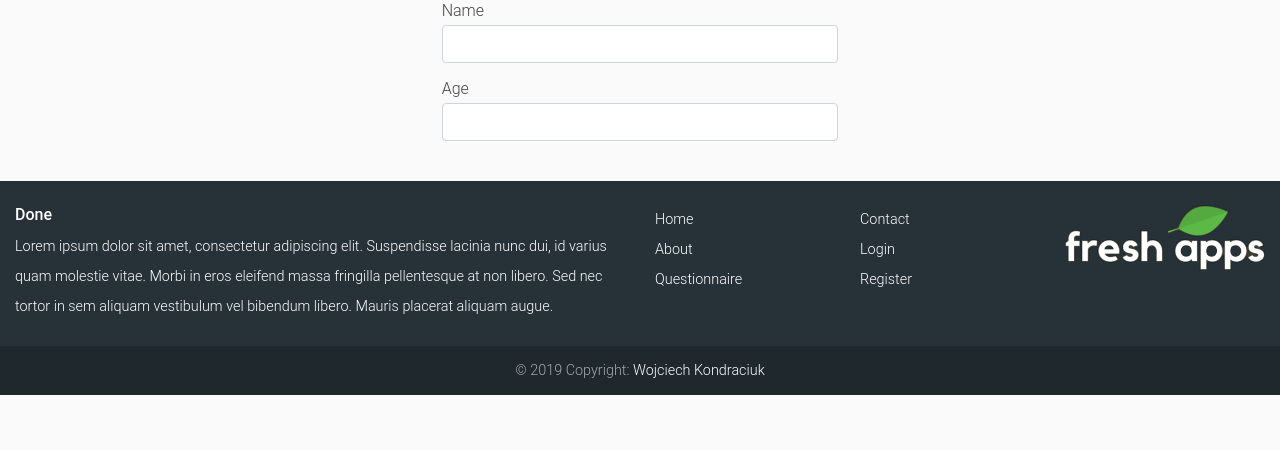
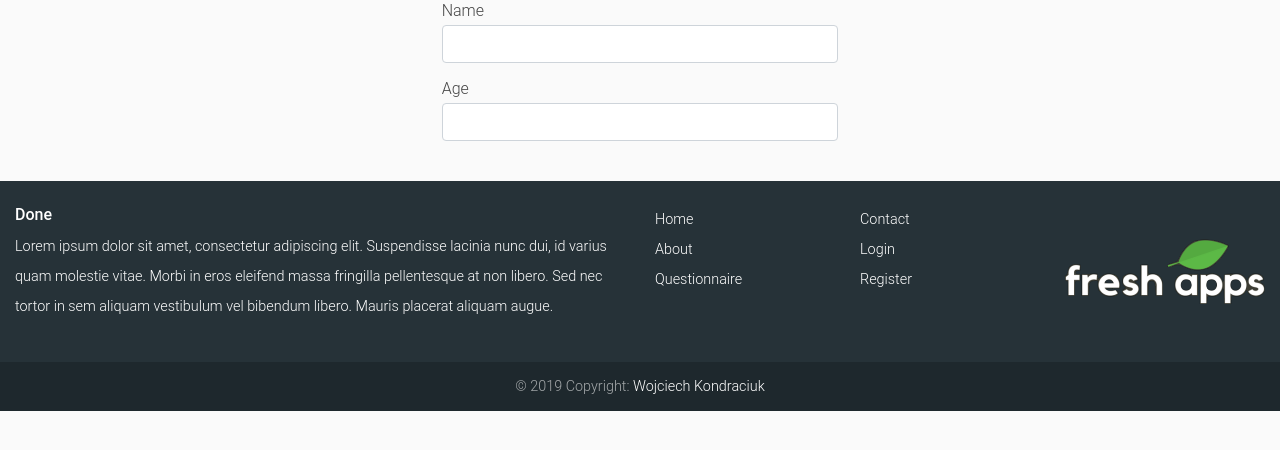
Before and after one commit to wkkDev/questionSF4, a Symfony app: template templates/views/edit.html.twig in a window 1280 px wide. Shown: the part 135-585 px from the top of the page. Run offline with Twig, Linux system fonts and the light colour scheme; the template is opened without the code that fills it, so the values that code supplies are empty; form fields are guessed from the names that the template uses; style sheets or scripts are compiled from the project's sources; some libraries are stand-ins or nearby versions.

Commit message:
Update _all.scss

```diff
--- a/public/scss/partials/_all.scss
+++ b/public/scss/partials/_all.scss
@@ -1,3 +1,2 @@
 @import 'base';
 @import 'home';
-@import 'rwd';
```
